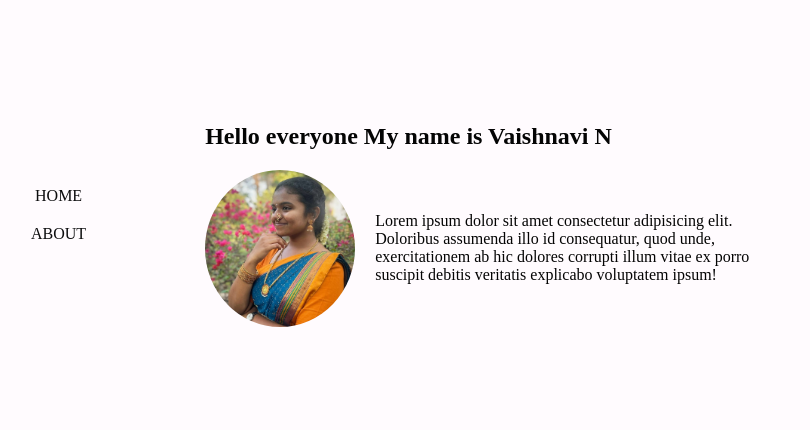
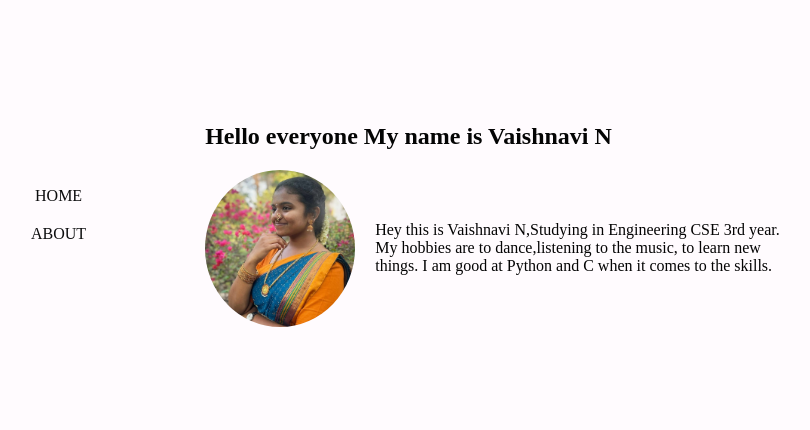
Before and after one commit to vaishnavi-n27/workshop.gethub.io, a plain HTML site: page index.html in a window 1280 px wide. Shown: the part 105-535 px from the top of the page, without its empty margins (276-1086 px from the left). Drawn offline with Linux system fonts and the light colour scheme.

Commit message:
Update index.html

```diff
--- a/index.html
+++ b/index.html
@@ -21,10 +21,8 @@
           <div class="inner-content">
             <img src="asset/vaishnvai.jpeg" alt="vaishnavi profile image" />
             <div class="text">
-              Lorem ipsum dolor sit amet consectetur adipisicing elit. Doloribus
-              assumenda illo id consequatur, quod unde, exercitationem ab hic
-              dolores corrupti illum vitae ex porro suscipit debitis veritatis
-              explicabo voluptatem ipsum!
+              Hey this is Vaishnavi N,Studying in Engineering CSE 3rd year. My hobbies are to dance,listening to the music, to learn new things.
+              I am good at Python and C when it comes to the skills.
             </div>
           </div>
         </div>
```
